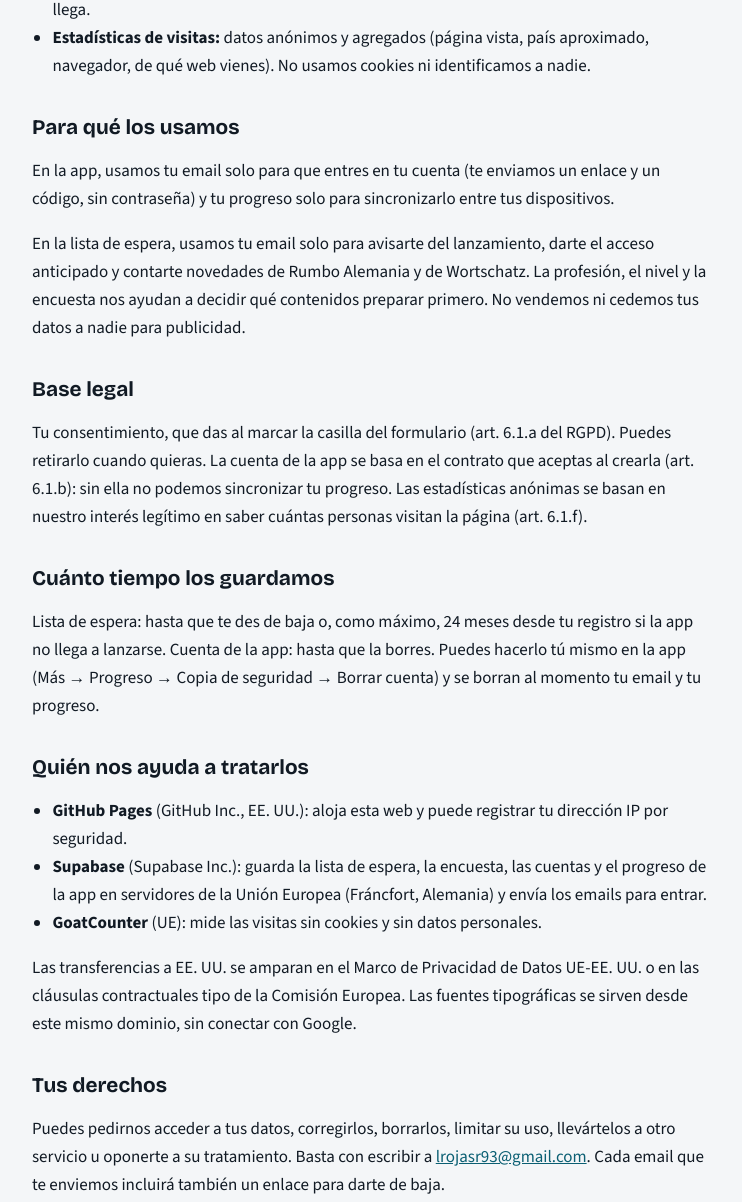
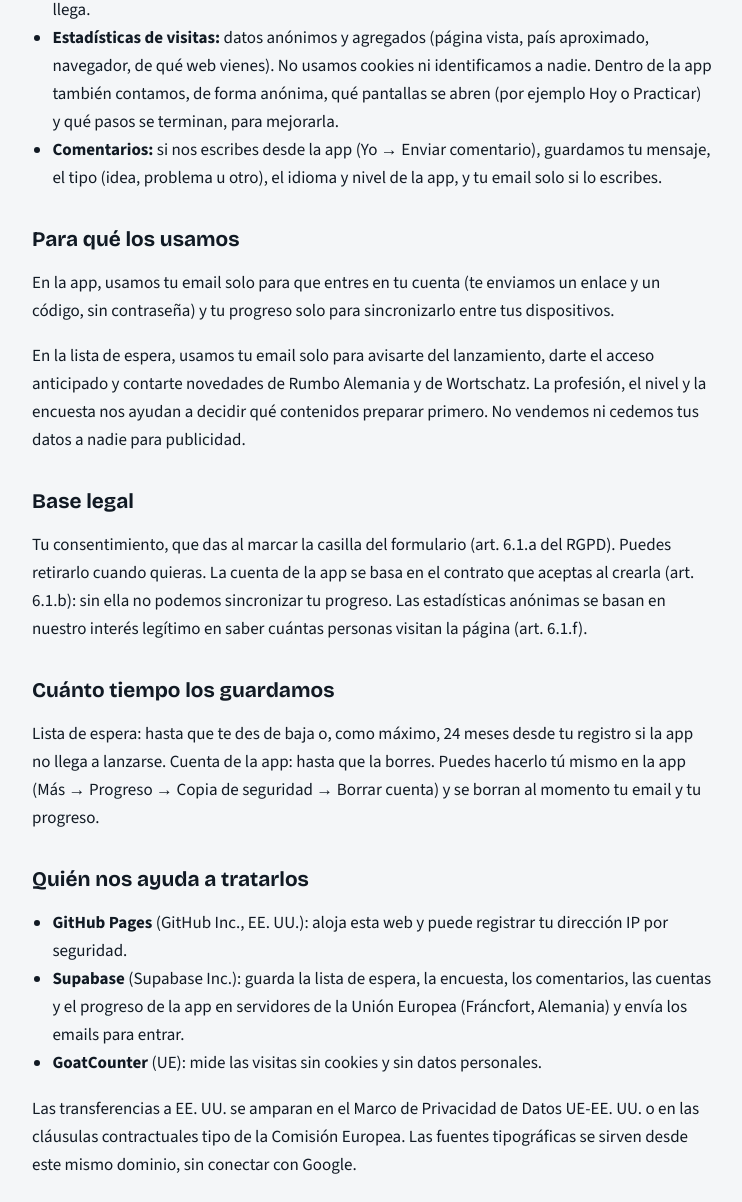
Before and after one commit to lrojasr93/Wortschatz, a plain HTML site: page privacidad.html in a window 1280 px wide. Shown: the part 732-1934 px from the top of the page, without its empty margins (268-1010 px from the left). Drawn offline with Linux system fonts and the light colour scheme.

Commit message:
Mention in-app feedback and anonymous usage stats in the privacy page
Co-Authored-By: Claude Opus 5.5 (1M context) <noreply@anthropic.com>
Claude-Session: https://claude.ai/code/session_016rSxy5ysBbakx3UhRWqVBd

```diff
--- a/privacidad.html
+++ b/privacidad.html
@@ -44,7 +44,8 @@ footer{margin-top:48px;padding-top:20px;border-top:1px solid var(--line);color:v
     <li><b>Lista de espera:</b> tu email, tu profesión, tu nivel de alemán, la fecha de registro, tu consentimiento y, si llegas desde un enlace marcado, el sitio de donde vienes (por ejemplo, un grupo de Facebook).</li>
     <li><b>Encuesta opcional:</b> si decides responderla al apuntarte, cuánto pagarías por el plan Pro, cuándo necesitas el alemán y lo que te falta hoy para aprenderlo.</li>
     <li><b>Cuenta de la app Wortschatz (opcional):</b> si creas una cuenta, guardamos tu email y tu progreso de aprendizaje (palabras, respuestas, rachas y ajustes) para que puedas recuperarlo en cualquier dispositivo. Sin cuenta, tu progreso se guarda solo en tu dispositivo y no nos llega.</li>
-    <li><b>Estadísticas de visitas:</b> datos anónimos y agregados (página vista, país aproximado, navegador, de qué web vienes). No usamos cookies ni identificamos a nadie.</li>
+    <li><b>Estadísticas de visitas:</b> datos anónimos y agregados (página vista, país aproximado, navegador, de qué web vienes). No usamos cookies ni identificamos a nadie. Dentro de la app también contamos, de forma anónima, qué pantallas se abren (por ejemplo Hoy o Practicar) y qué pasos se terminan, para mejorarla.</li>
+    <li><b>Comentarios:</b> si nos escribes desde la app (Yo → Enviar comentario), guardamos tu mensaje, el tipo (idea, problema u otro), el idioma y nivel de la app, y tu email solo si lo escribes.</li>
   </ul>
 
   <h2>Para qué los usamos</h2>
@@ -60,7 +61,7 @@ footer{margin-top:48px;padding-top:20px;border-top:1px solid var(--line);color:v
   <h2>Quién nos ayuda a tratarlos</h2>
   <ul>
     <li><b>GitHub Pages</b> (GitHub Inc., EE. UU.): aloja esta web y puede registrar tu dirección IP por seguridad.</li>
-    <li><b>Supabase</b> (Supabase Inc.): guarda la lista de espera, la encuesta, las cuentas y el progreso de la app en servidores de la Unión Europea (Fráncfort, Alemania) y envía los emails para entrar.</li>
+    <li><b>Supabase</b> (Supabase Inc.): guarda la lista de espera, la encuesta, los comentarios, las cuentas y el progreso de la app en servidores de la Unión Europea (Fráncfort, Alemania) y envía los emails para entrar.</li>
     <li><b>GoatCounter</b> (UE): mide las visitas sin cookies y sin datos personales.</li>
   </ul>
   <p>Las transferencias a EE. UU. se amparan en el Marco de Privacidad de Datos UE-EE. UU. o en las cláusulas contractuales tipo de la Comisión Europea. Las fuentes tipográficas se sirven desde este mismo dominio, sin conectar con Google.</p>
```
